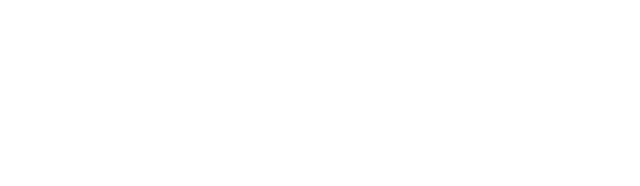
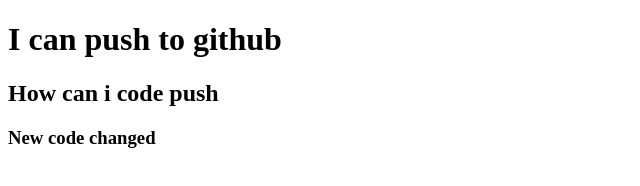
Before and after one commit to salimakhond/my.second.repo, a plain HTML site: page index.html in a window 1280 px wide. Shown: the whole page, without its empty margins (0-640 px from the left). Drawn offline with Linux system fonts and the light colour scheme.

Commit message:
add body

```diff
--- a/index.html
+++ b/index.html
@@ -7,6 +7,8 @@
     <title>My Second Repo</title>
 </head>
 <body>
-
+    <h1>I can push to github</h1>
+    <h2>How can i code push</h2>
+    <h3>New code changed</h3>
 </body>
 </html>
```
